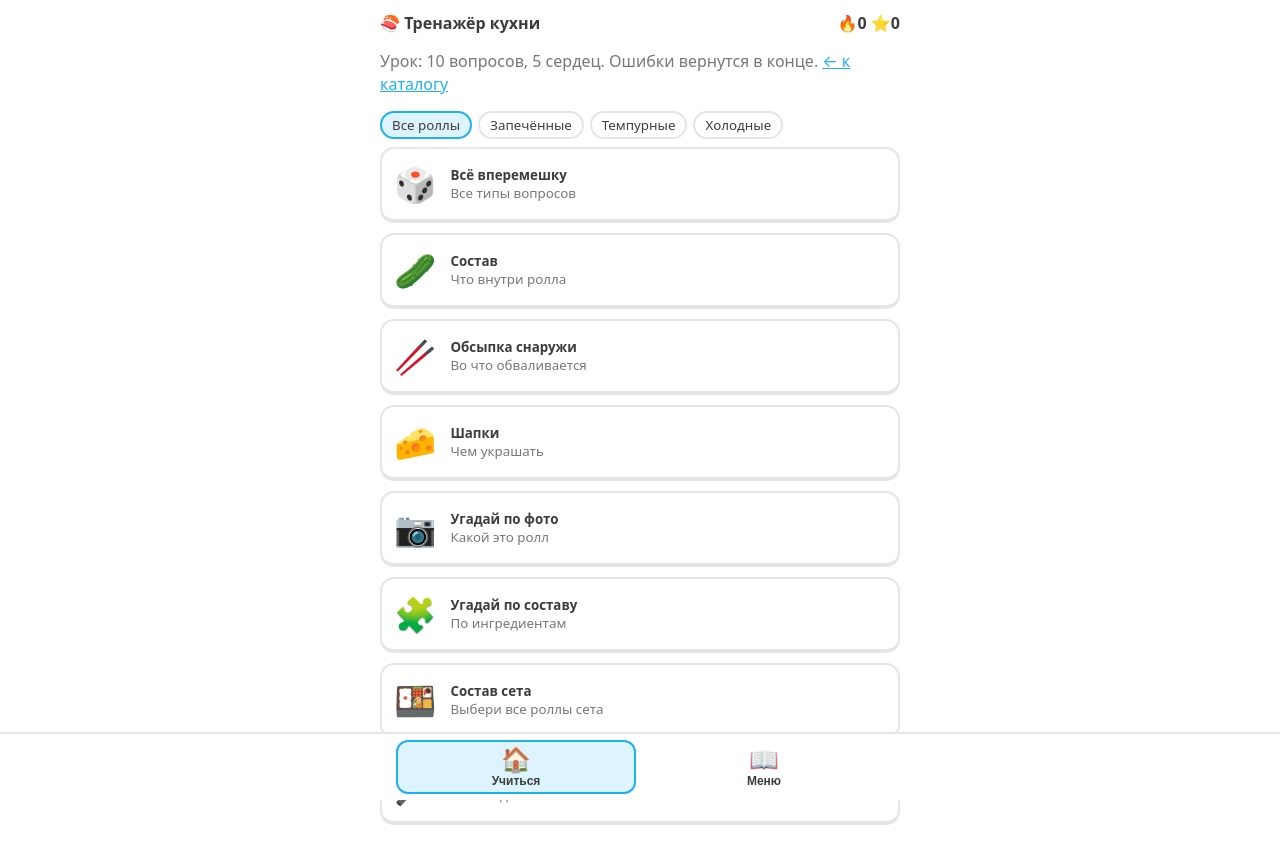
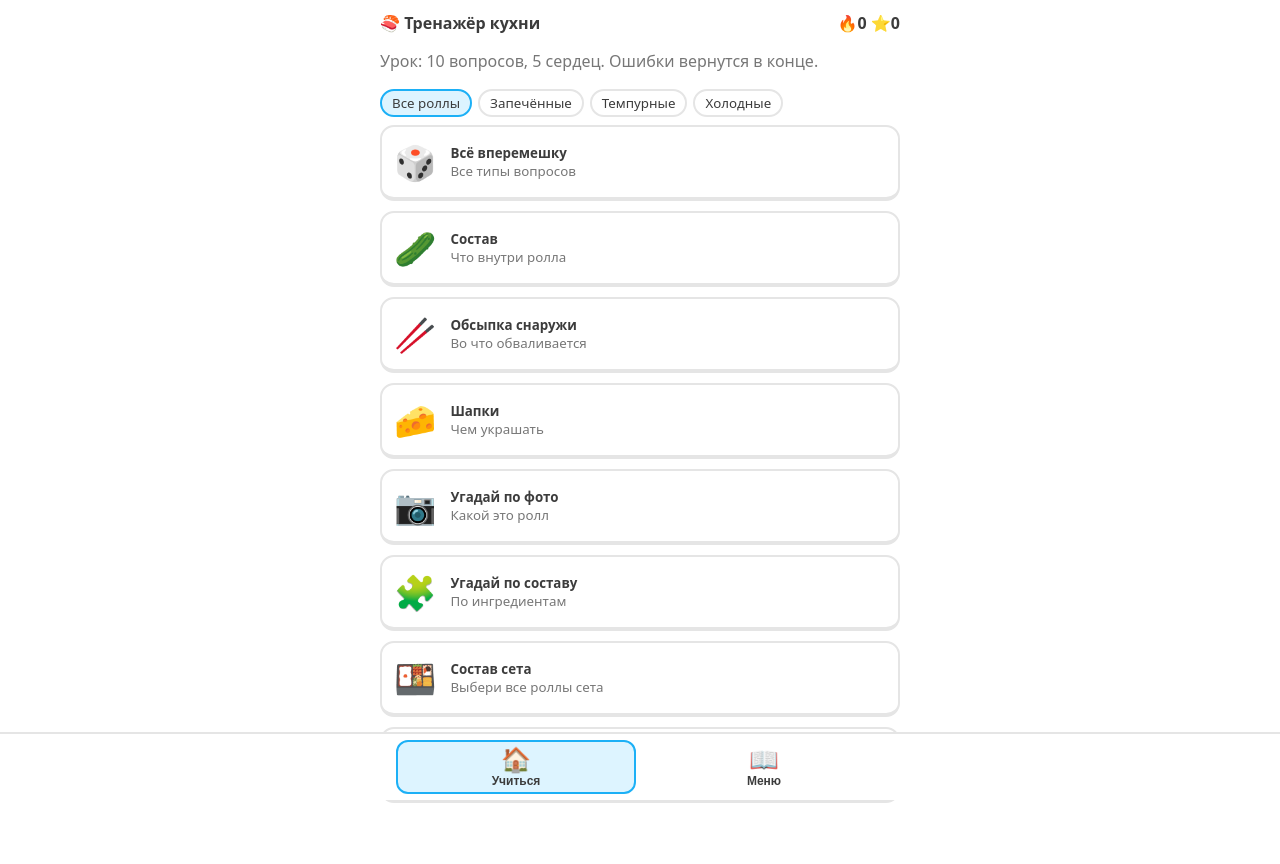
Before and after one commit to GumGun-real/sushi-trainer, a plain HTML site: page index.html in a window 1280 px wide. Drawn offline with Linux system fonts and the light colour scheme.

Commit message:
Update index.html

```diff
--- a/index.html
+++ b/index.html
@@ -89,7 +89,7 @@ function next(){const q=L.qs.shift();if(L.good)L.done++;else if(!q.r){q.r=1;L.qs
  if(L.h<=0||!L.qs.length){L.end=1;const t=new Date().toDateString();if(S.day!=t){S.streak=S.day==new Date(Date.now()-864e5).toDateString()?S.streak+1:1;S.day=t}S.xp+=L.xp;save()}
  L.sel=[];L.chk=false;draw()}
 const homeH=()=>{const M=[['mix','🎲','Всё вперемешку','Все типы вопросов'],['comp','🥒','Состав','Что внутри ролла'],['out','🥢','Обсыпка снаружи','Во что обваливается'],['cap','🧀','Шапки','Чем украшать'],['photo','📷','Угадай по фото','Какой это ролл'],['rev','🧩','Угадай по составу','По ингредиентам'],['setfull','🍱','Состав сета','Выбери все роллы сета'],['set','🔎','Сеты: быстро','Что входит и в каком сете']];
- return`<div class="top"><span>🍣 Тренажёр кухни</span><span>🔥${S.streak} ⭐${S.xp}</span></div><p class="mut">Урок: 10 вопросов, 5 сердец. Ошибки вернутся в конце. <a href="./" style="color:var(--b)">← к каталогу</a></p>
+ return`<div class="top"><span>🍣 Тренажёр кухни</span><span>🔥${S.streak} ⭐${S.xp}</span></div><p class="mut">Урок: 10 вопросов, 5 сердец. Ошибки вернутся в конце. </p>
  <div class="chips">${[['all','Все роллы'],...Object.entries(CATS)].map(([k,v])=>`<button class="chip ${cat==k?'on':''}" onclick="cat='${k}';draw()">${v}</button>`).join('')}</div>
  <div class="list">${M.map(m=>`<button class="opt mode" onclick="start('${m[0]}')"><span class="e">${m[1]}</span><span><b>${m[2]}</b><br><span class="mut">${m[3]}</span></span></button>`).join('')}</div>`};
 const lessonH=()=>{if(L.end){const d=L.h<=0;return`<div class="end"><div style="font-size:72px">${d?'💔':'🎉'}</div><h2>${d?'Сердца закончились':'Урок пройден!'}</h2><p>⭐ +${L.xp} XP · точность ${L.tot?Math.round(100*L.ok/L.tot):0}%</p><button class="btn" onclick="start(L.mode)">Ещё раз</button><button class="btn ghost" onclick="L=null;draw()">Домой</button></div>`}
```
